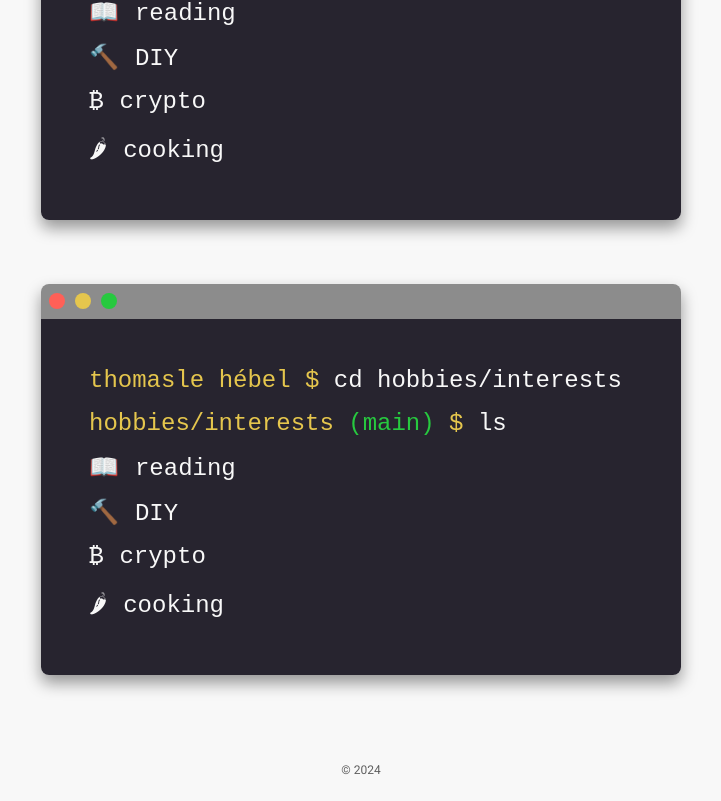
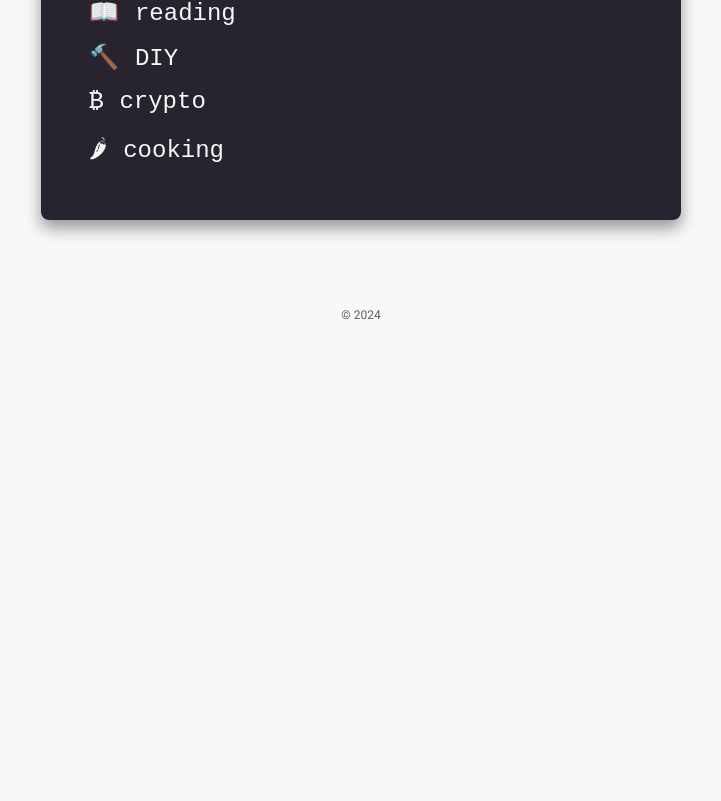
Before and after one commit to thomaslh89/portfolio, a React (Vite) app: page /about in a window 1280 px wide. Shown: the part 1587-2388 px from the top of the page, without its empty margins (279-1000 px from the left). After the commit the page ends 1933 px from the top, so only its background shows below. Built offline with nearby package versions, Linux system fonts and the light colour scheme.

Commit message:
delete one resume card

```diff
--- a/src/components/about/About.jsx
+++ b/src/components/about/About.jsx
@@ -88,35 +88,6 @@ export default function About() {
       </>
     );
   }
-  function resumeText() {
-    return (
-      <>
-        <p>
-          <span style={{ color: info.baseColor }}>
-            {firstName}
-            {info.lastName.toLowerCase()} $
-          </span>{" "}
-          cd hobbies/interests
-        </p>
-        <p>
-          <span style={{ color: info.baseColor }}>
-            hobbies/interests <span className={Style.green}>(main)</span> $
-          </span>{" "}
-          ls
-        </p>
-        <ul>
-          {info.hobbies.map((hobby, index) => (
-            <li key={index}>
-              <Box component={"span"} mr={"1rem"}>
-                {hobby.emoji}
-              </Box>
-              {hobby.label}
-            </li>
-          ))}
-        </ul>
-      </>
-    );
-  }
 
   return (
     <Box
@@ -128,7 +99,6 @@ export default function About() {
       <Terminal text={aboutMeText()} />
       <Terminal text={skillsText()} />
       <Terminal text={miscText()} />
-      <Terminal text={resumeText()} />
     </Box>
   );
 }
--- a/src/info/Info.jsx
+++ b/src/info/Info.jsx
@@ -131,7 +131,7 @@ export const info = {
       image: mock3,
     },
     {
-      title: "Aibnb Clone",
+      title: "Airbnb Clone",
       live: "https://paytonpierce.dev",
       source: "https://github.com/paytonjewell",
       image: mock4,
```
